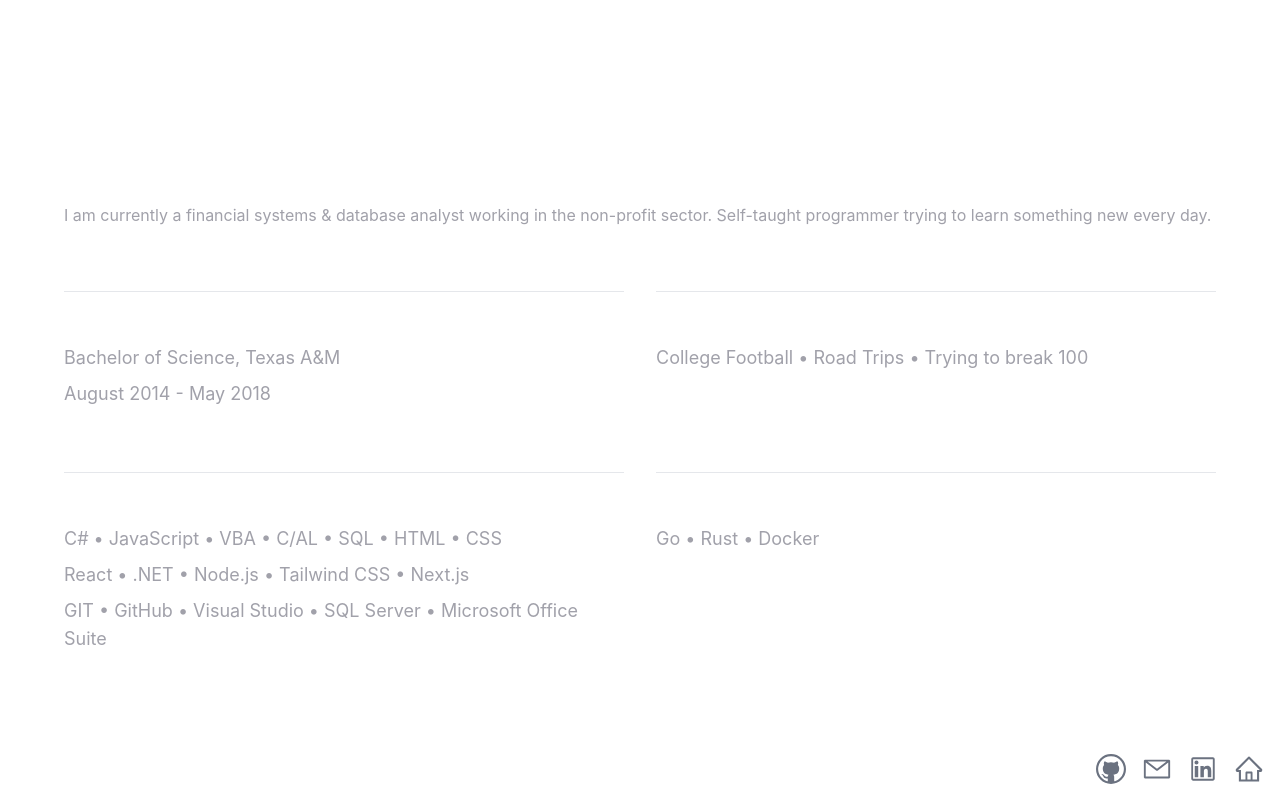
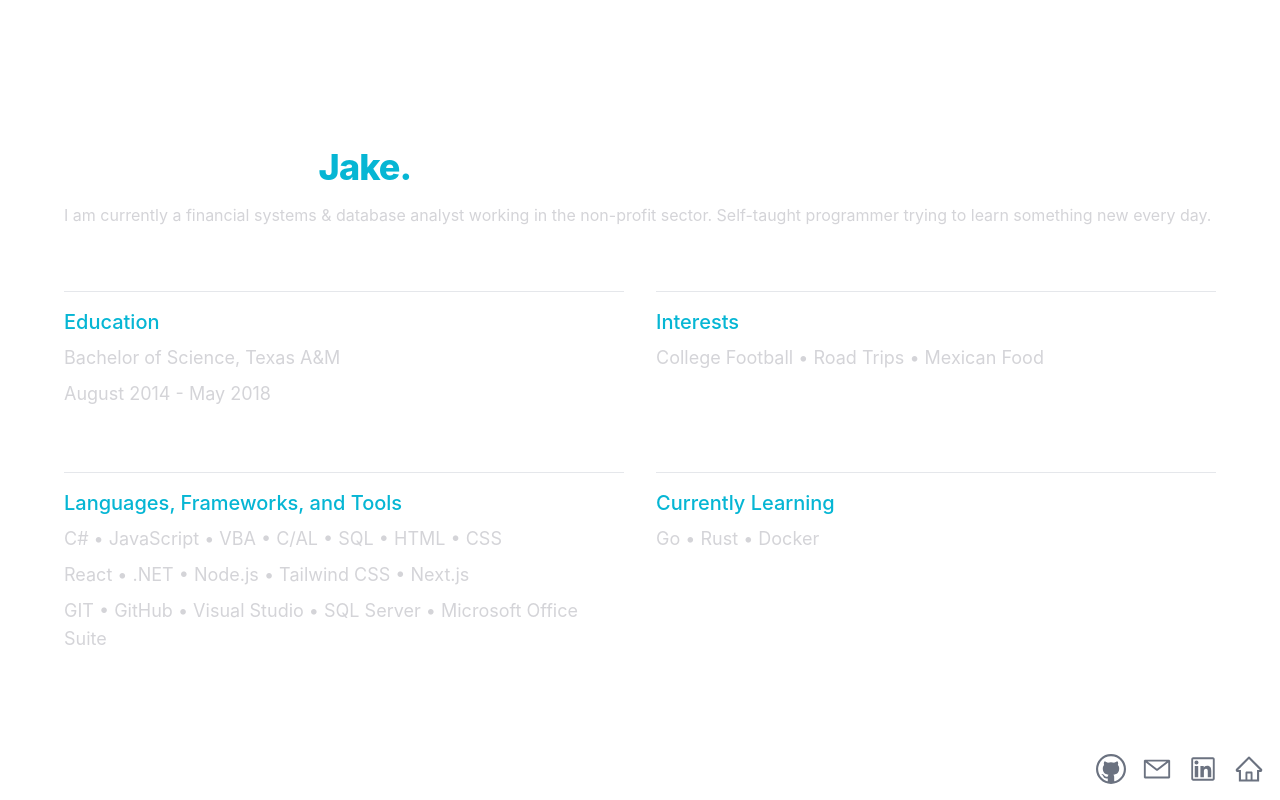
Before and after one commit to jhiney/personal-website, a Next.js app: page /about in a window 1280 px wide. Built offline with nearby package versions, Linux system fonts and the light colour scheme.

Commit message:
style changes, mostly text color changes

```diff
--- a/components/card.js
+++ b/components/card.js
@@ -2,7 +2,7 @@
 export default function Card(props) {
 	return (
 		<Link href={props.link} passHref={true}>
-			<div className="max-w-sm rounded overflow-hidden border-2 border-black dark:border-zinc-400 dark:hover:border-cyan-600">
+			<div className="max-w-sm rounded overflow-hidden border-4 border-black dark:border-zinc-400 dark:hover:border-cyan-500">
 				<div className="px-6 py-4">
 					{!props.cardTitle ? (
 						""
@@ -11,7 +11,7 @@
 							{props.cardTitle}
 						</div>
 					)}
-					<p className="text-zinc-700 text-base dark:text-zinc-400 text-left">
+					<p className="text-zinc-700 text-base dark:text-zinc-300 text-left">
 						{props.cardDescription}
 					</p>
 				</div>
--- a/components/footer.js
+++ b/components/footer.js
@@ -8,10 +8,10 @@
 		<div className="flex flex-1 p-4 text-xl font-semibold fixed bottom-0 right-0">
 			<div className="grid grid-cols-4 gap-4 text-gray-500 ">
 				<IconContext.Provider value={{ size: "1.5em" }}>
-					<div className="hover:text-cyan-600"><Link  href="https://github.com/jhiney" passHref={true}><VscGithub /></Link></div>
-					<div className="hover:text-cyan-600"><VscMail /></div>
-					<div className="hover:text-cyan-600"><Link href="https://www.linkedin.com/in/jhiney/" passHref={true}><AiOutlineLinkedin /></Link></div>
-					<div className="hover:text-cyan-600"><Link href="/" passHref={true}><AiOutlineHome /></Link></div>
+					<div className="hover:text-cyan-500"><Link  href="https://github.com/jhiney" passHref={true}><VscGithub /></Link></div>
+					<div className="hover:text-cyan-500"><VscMail /></div>
+					<div className="hover:text-cyan-500"><Link href="https://www.linkedin.com/in/jhiney/" passHref={true}><AiOutlineLinkedin /></Link></div>
+					<div className="hover:text-cyan-500"><Link href="/" passHref={true}><AiOutlineHome /></Link></div>
 				</IconContext.Provider>
 			</div>
 		</div>
--- a/pages/_app.js
+++ b/pages/_app.js
@@ -6,7 +6,7 @@
 	return (
 		<Layout>
 			<Component {...pageProps} />
-      <Footer />
+			<Footer />
 		</Layout>
 	);
 }
--- a/pages/about.js
+++ b/pages/about.js
@@ -11,44 +11,46 @@
 				<div className="max-w-7xl mx-auto py-24 px-8 grid items-center grid-cols-1">
 					<div>
 						<h2 className="text-3xl font-extrabold tracking-tight text-white sm:text-4xl">
-							Hi! My name is Jake.
+							Hi! My name is <a className="text-cyan-500">Jake.</a>
 						</h2>
-						<p className="mt-4 text-zinc-400">
+						<p className="mt-4 text-zinc-300">
 							I am currently a financial systems & database analyst working in the non-profit
 							sector. Self-taught programmer trying to learn something new every day.
 						</p>
 
 						<dl className="mt-16 grid grid-cols-1 gap-x-6 gap-y-10 sm:grid-cols-2 sm:gap-y-16 lg:gap-x-8">
-							<div className="border-t border-gray-200 pt-4">
-								<dt className="text-xl font-medium text-white">Education</dt>
-								<dd className="mt-2 text-lg text-zinc-400">Bachelor of Science, Texas A&M</dd>
-								<dd className="mt-2 text-lg text-zinc-400">August 2014 - May 2018</dd>
+							<div className="border-t border-gray-200 pt-4 ">
+								<dt className="text-xl font-medium text-cyan-500">Education</dt>
+								<dd className="mt-2 text-lg text-zinc-300">Bachelor of Science, Texas A&M</dd>
+								<dd className="mt-2 text-lg text-zinc-300">August 2014 - May 2018</dd>
 							</div>
 
-							<div className="border-t border-gray-200 pt-4">
-								<dt className="text-xl font-medium text-white">Interests</dt>
-								<dd className="mt-2 text-lg text-zinc-400">
-									College Football &bull; Road Trips &bull; Trying to break 100
+							<div className="border-t border-gray-200 pt-4 ">
+								<dt className="text-xl font-medium text-cyan-500">Interests</dt>
+								<dd className="mt-2 text-lg text-zinc-300">
+									College Football &bull; Road Trips &bull; Mexican Food
 								</dd>
 							</div>
 
 							<div className="border-t border-gray-200 pt-4">
-								<dt className="text-xl font-medium text-white">Languages, Frameworks, and Tools</dt>
-								<dd className="mt-2 text-lg text-zinc-400">
+								<dt className="text-xl font-medium text-cyan-500">
+									Languages, Frameworks, and Tools
+								</dt>
+								<dd className="mt-2 text-lg text-zinc-300">
 									C# &bull; JavaScript &bull; VBA &bull; C/AL &bull; SQL &bull; HTML &bull; CSS
 								</dd>
-								<dd className="mt-2 text-lg text-zinc-400">
+								<dd className="mt-2 text-lg text-zinc-300">
 									React &bull; .NET &bull; Node.js &bull; Tailwind CSS &bull; Next.js
 								</dd>
-								<dd className="mt-2 text-lg text-zinc-400">
+								<dd className="mt-2 text-lg text-zinc-300">
 									GIT &bull; GitHub &bull; Visual Studio &bull; SQL Server &bull; Microsoft Office
 									Suite
 								</dd>
 							</div>
 
-							<div className="border-t border-gray-200 pt-4">
-								<dt className="text-xl font-medium text-white">Currently Learning</dt>
-								<dd className="mt-2 text-lg text-zinc-400">Go &bull; Rust &bull; Docker</dd>
+							<div className="border-t border-gray-200 pt-4 hover:border-cyan-500">
+								<dt className="text-xl font-medium text-cyan-500">Currently Learning</dt>
+								<dd className="mt-2 text-lg text-zinc-300">Go &bull; Rust &bull; Docker</dd>
 							</div>
 						</dl>
 					</div>
--- a/pages/index.js
+++ b/pages/index.js
@@ -12,10 +12,8 @@
 			</Head>
 			<div className="flex flex-1 flex-col justify-center items-center p-8 min-h-screen">
 				<h1 className="font-bold text-7xl text-center">Jake Hiney</h1>
-				<p className="text-center text-2xl p-8 leading-6 text-zinc-400">
-					<Link href="/projects">
-						Financial systems & database analyst, self-taught programmer.
-					</Link>
+				<p className="text-center text-2xl p-8 leading-6 text-zinc-300">
+					Financial systems & database analyst, self-taught programmer.
 				</p>
 				<div className="grid lg:grid-cols-3 gap-6 pt-6 sm:grid-cols-1 md:grid-cols-2">
 					<Card cardTitle="About Me" cardDescription="A little about myself" link="/about" />
--- a/pages/reference.js
+++ b/pages/reference.js
@@ -28,14 +28,22 @@
 				<link rel="icon" href="/favicon.ico" />
 			</Head>
 			<div className="flex flex-1 flex-col justify-center items-center p-8 min-h-screen">
-				<h1 className="font-bold text-7xl text-center">jhiney.dev/api/{currentAPI}</h1>
+				<h1 className="font-bold text-7xl text-center">
+					jhiney.dev/api/<a className="text-cyan-500">{currentAPI}</a>
+				</h1>
 				<p className="text-center text-2xl p-8 leading-6">
 					<b>GET</b> information about me!
 				</p>
 				<div className="grid lg:grid-cols-1 gap-6 pt-6 sm:grid-cols-1 md:grid-cols-1">
-					<div onMouseEnter={onMouseEnterPersonal} onMouseLeave={onMouseLeave}><Card cardDescription="A little bit of personal information" link="" /></div>
-					<div onMouseEnter={onMouseEnterExperience} onMouseLeave={onMouseLeave}><Card cardDescription="A little about my work life" link="" /></div>
-					<div onMouseEnter={onMouseEnterEducation} onMouseLeave={onMouseLeave}><Card cardDescription="A little about my education" link="" /></div>
+					<div onMouseEnter={onMouseEnterPersonal} onMouseLeave={onMouseLeave}>
+						<Card cardDescription="A little bit of personal information" link="" />
+					</div>
+					<div onMouseEnter={onMouseEnterExperience} onMouseLeave={onMouseLeave}>
+						<Card cardDescription="A little about my work life" link="" />
+					</div>
+					<div onMouseEnter={onMouseEnterEducation} onMouseLeave={onMouseLeave}>
+						<Card cardDescription="A little about my education" link="" />
+					</div>
 				</div>
 			</div>
 		</div>
```
